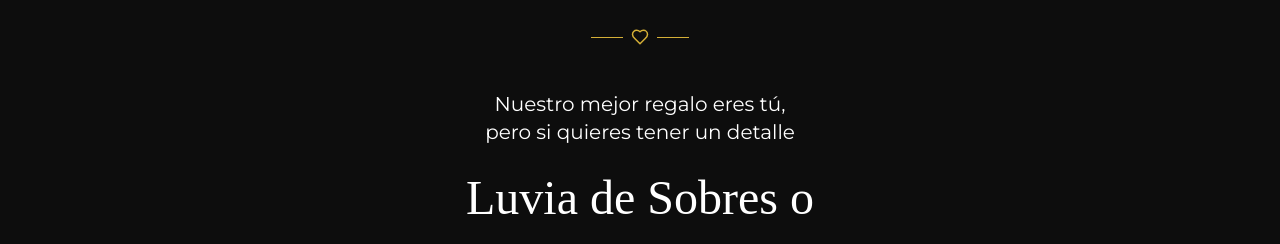
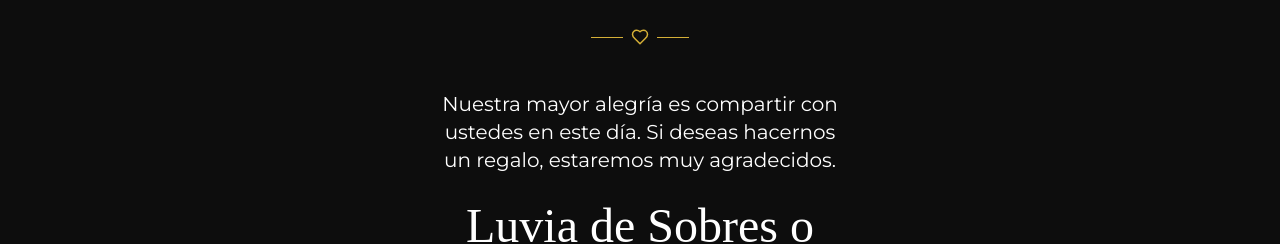
Before and after one commit to luisbatteur/lucasyjessica-invitacion, a React (Vite) app: page / in a window 1280 px wide. Shown: the part 2924-3168 px from the top of the page. Built offline with nearby package versions, Linux system fonts and the light colour scheme; a web font is replaced by a local one.

Commit message:
feat: actualizar imagen de código de vestimenta a formato webp y mejorar mensaje en componente RSVP

```diff
--- a/src/components/RSVP.tsx
+++ b/src/components/RSVP.tsx
@@ -31,7 +31,7 @@ const RSVP: React.FC = () => {
             <span className="inline-block w-8 h-[1px] bg-gold"></span>
           </div>
         </div>
-        <p className="text-xl text-white text-center text-balance p-5">Nuestro mejor regalo eres tú, pero si quieres tener un detalle</p>
+        <p className="text-xl text-white text-center text-balance p-5">Nuestra mayor alegría es compartir con ustedes en este día. Si deseas hacernos un regalo, estaremos muy agradecidos.</p>
         <div className="flex items-center w-full p-2">
           <h3 className="text-5xl text-center text-white w-full rouge-script-regular mb-9">Luvia de Sobres o</h3>
         </div>
--- a/src/components/WeddingDetails.tsx
+++ b/src/components/WeddingDetails.tsx
@@ -65,7 +65,7 @@ const WeddingDetails: React.FC<WeddingDetailsProps> = ({
 
           <div className="flex items-start justify-center">
             <div>
-              <img src="/images/codigodevestimenta.jpg" alt="" />
+              <img src="/images/codigodevestimenta.webp" alt="" />
             </div>
           </div>
         </div>
```
Also changed, not shown: public/images/codigodevestimenta.jpg (deleted), public/images/codigodevestimenta.webp (added).
